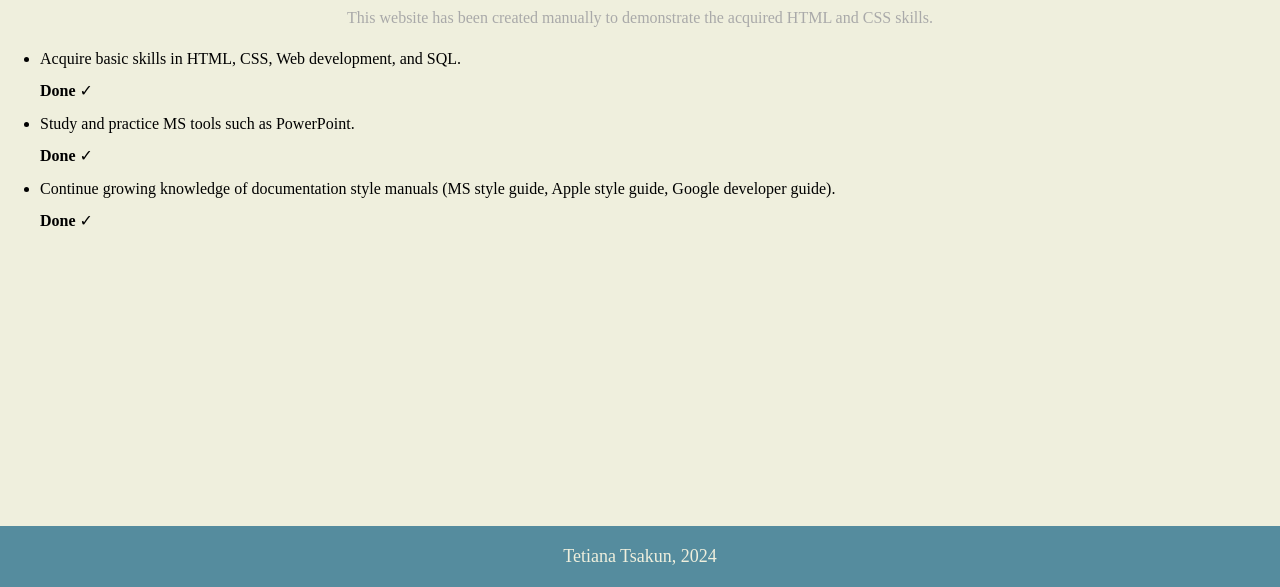
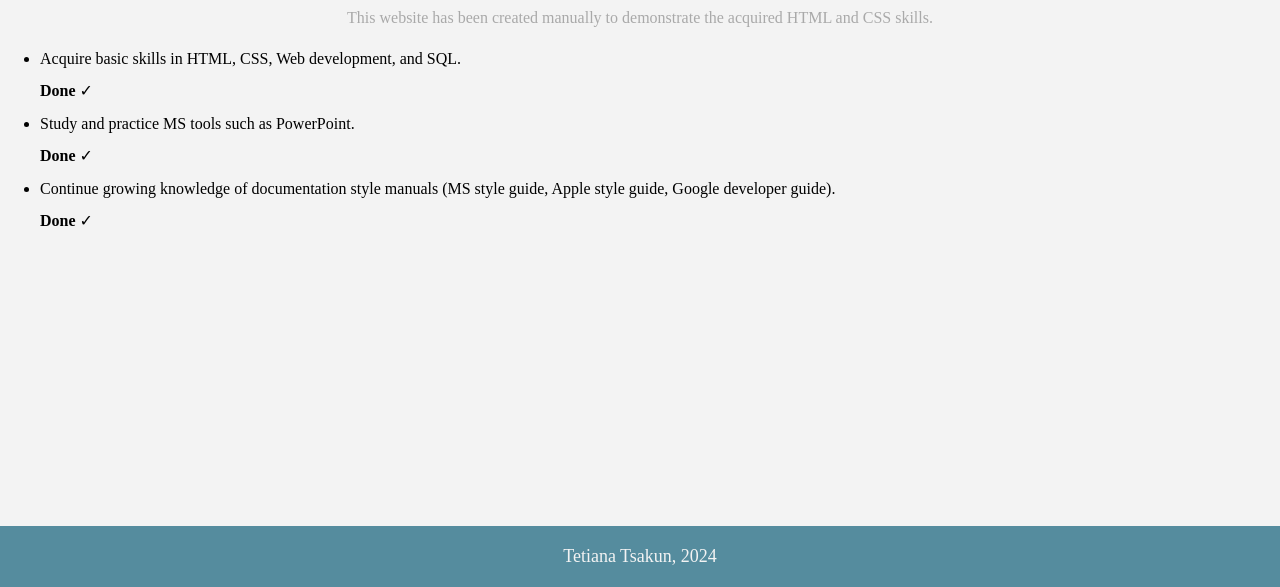
Before and after one commit to tannisanta/my-html-css-practice, a plain HTML site: page index.html in a window 1280 px wide. Shown: the part 213-800 px from the top of the page. Drawn offline with Linux system fonts and the light colour scheme.

Commit message:
Update mystyles.css

```diff
--- a/mystyles.css
+++ b/mystyles.css
@@ -2,7 +2,7 @@ html, body {
 	height: 100%;
 	margin: 0;
 	padding: 0;
-	background-color: #efefdd;
+	background-color: #f3f3f3;
 	width: auto;
 }
 
@@ -142,7 +142,7 @@ nav {
 }
 
 .footer-text {
-  color: #efefdd;
+  color: #f3f3f3;
   font-size: 18px;
   margin-left: 0;
 }
```
